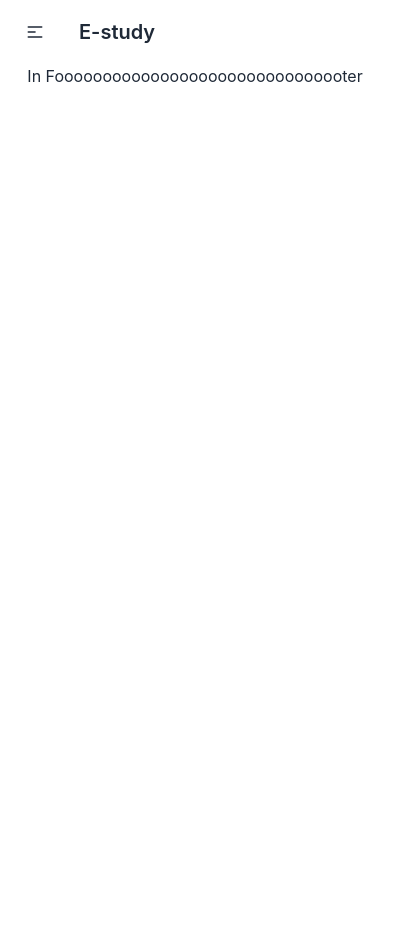
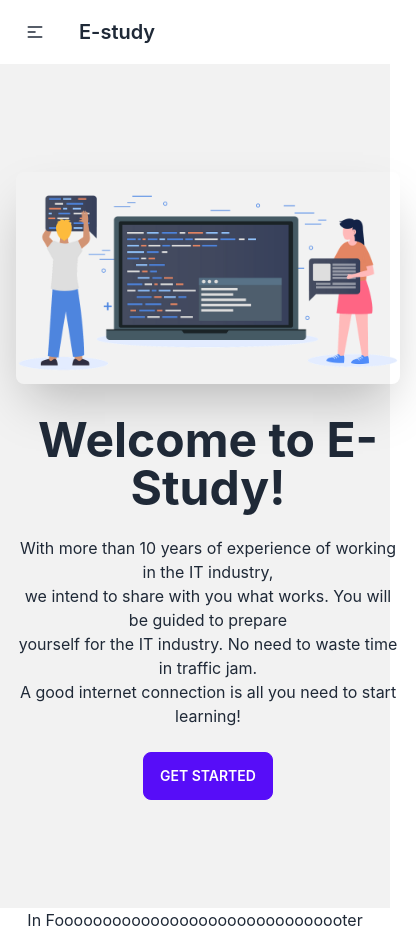
Before and after one commit to etikona/e-study, a React (Create React App) app: page / in a window 390 px wide. Shown: the whole page, 416 px wide, since content can reach past the window. Before the commit the page ends 844 px from the top, so only its background shows below. Built offline with nearby package versions, Linux system fonts and the light colour scheme; no server answers.

Commit message:
responsive home page ready

```diff
--- /dev/null
+++ b/src/Pages/Home.js
@@ -0,0 +1,22 @@
+import React from 'react';
+import { Link } from 'react-router-dom';
+import thumbnail from '../Assets/thumbnail.png';
+const Home = () => {
+    return (
+        <div>
+            <div className="hero min-h-screen bg-base-200"><font></font>
+  <div className="hero-content flex-col lg:flex-row"><font></font>
+    <img src={thumbnail} className="max-w-sm rounded-lg shadow-2xl" /><font></font>
+    <div><font></font>
+      <h1 className="text-5xl font-bold">Welcome to E-Study!</h1><font></font>
+      <p className="py-6">With more than 10 years of experience of working in the IT industry, <br /> we intend to share with you what works.
+You will be guided to prepare <br />  yourself for the  IT industry. No need to waste time in traffic jam. <br /> A good internet connection is all you need to start learning!</p><font></font>
+    <Link to='/courses'>  <button className="btn btn-primary">Get Started</button></Link> <font></font>
+    </div><font></font>
+  </div><font></font>
+</div>
+        </div>
+    );
+};
+
+export default Home;
--- a/src/Routes/Routes.js
+++ b/src/Routes/Routes.js
@@ -4,6 +4,7 @@ import Main from "../layouts/Main";
 import Blog from "../Pages/Blog";
 import Courses from "../Pages/Courses";
 import FAQ from "../Pages/FAQ";
+import Home from "../Pages/Home";
 import Login from "../Pages/Login";
 import Signin from "../Pages/Signin";
 import Header from "../Shared/Header";
@@ -13,6 +14,10 @@ export const routes = createBrowserRouter([
     path: '/',
     element: <Main/>,
     children: [
+        {
+       path: '/',
+       element: <Home/>
+    },
         {
        path: '/login',
        element: <Login/>
--- a/src/Shared/Header.js
+++ b/src/Shared/Header.js
@@ -4,7 +4,7 @@ import './Header.css';
 const Header = () => {
     return (
         <div>
-       <div className="navbar bg-base-100"><font></font>
+       <div className="navbar bg-base-400"><font></font>
   <div className="navbar-start"><font></font>
     <div className="dropdown"><font></font>
       <label tabIndex={0} className="btn btn-ghost lg:hidden"><font></font>
```
Also changed, not shown: src/Assets/thumbnail.png (added).
